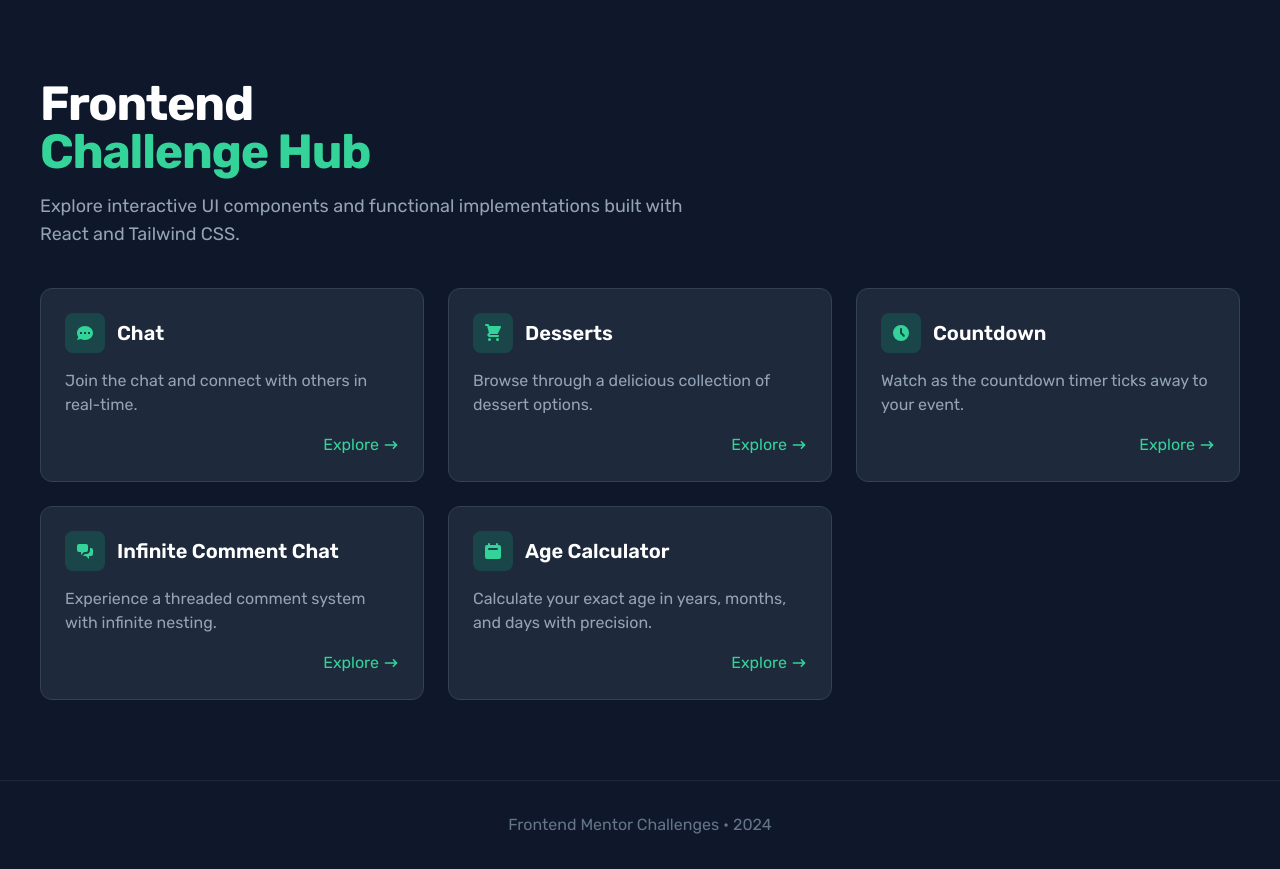
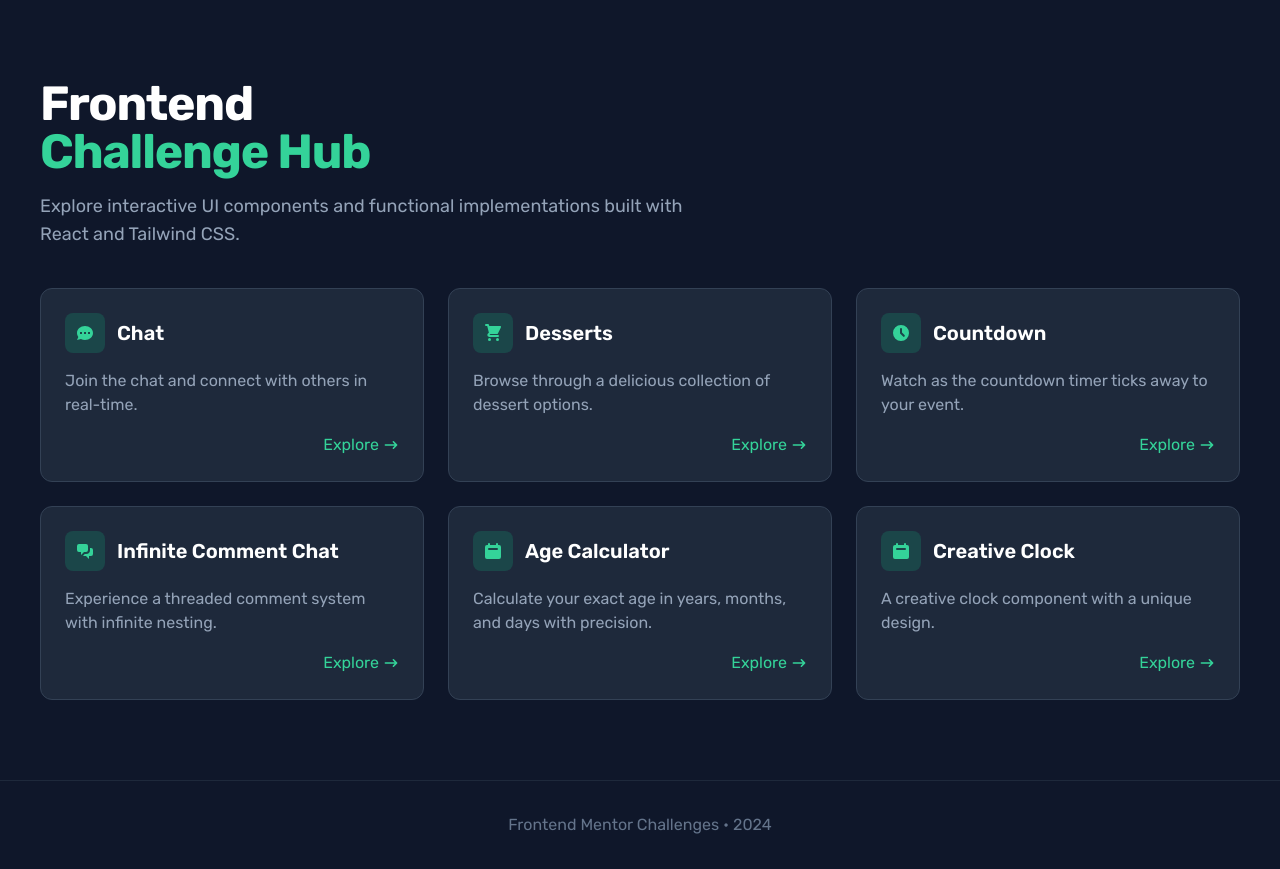
Before and after one commit to dj21-vicky21/UI_Challenges, a Next.js app: page / in a window 1280 px wide. Built offline with nearby package versions, Linux system fonts and the light colour scheme.

Commit message:
Add link to Creative Clock component on HomePage with updated styling and hover effects.

```diff
--- a/app/page.js
+++ b/app/page.js
@@ -143,6 +143,30 @@ export default function HomePage() {
               </div>
             </div>
           </Link>
+
+          <Link href="/creative-clock" className="group">
+            <div className="h-full bg-slate-800 border border-slate-700 rounded-xl overflow-hidden hover:border-emerald-500/50 transition-all duration-300">
+              <div className="p-6 flex flex-col h-full">
+                <div className="flex items-center mb-4">
+                  <span className="w-10 h-10 rounded-lg bg-emerald-500/20 flex items-center justify-center text-emerald-400 mr-3">
+                    <svg xmlns="http://www.w3.org/2000/svg" className="h-5 w-5" viewBox="0 0 20 20" fill="currentColor">
+                      <path fillRule="evenodd" d="M6 2a1 1 0 00-1 1v1H4a2 2 0 00-2 2v10a2 2 0 002 2h12a2 2 0 002-2V6a2 2 0 00-2-2h-1V3a1 1 0 10-2 0v1H7V3a1 1 0 00-1-1zm0 5a1 1 0 000 2h8a1 1 0 100-2H6z" clipRule="evenodd" />
+                    </svg>
+                  </span>
+                  <h2 className="text-xl font-semibold text-white group-hover:text-emerald-400 transition-colors">Creative Clock</h2>
+                </div>
+                <p className="text-slate-400 mb-4">A creative clock component with a unique design.</p>
+                <div className="mt-auto flex justify-end">
+                  <span className="text-emerald-400 group-hover:translate-x-1 transition-transform duration-300 inline-flex items-center">
+                    Explore
+                    <svg xmlns="http://www.w3.org/2000/svg" className="h-4 w-4 ml-1" viewBox="0 0 20 20" fill="currentColor">
+                      <path fillRule="evenodd" d="M12.293 5.293a1 1 0 011.414 0l4 4a1 1 0 010 1.414l-4 4a1 1 0 01-1.414-1.414L14.586 11H3a1 1 0 110-2h11.586l-2.293-2.293a1 1 0 010-1.414z" clipRule="evenodd" />
+                    </svg>
+                  </span>
+                </div>
+              </div>
+            </div>
+          </Link>
         </div>
       </main>
 
```
